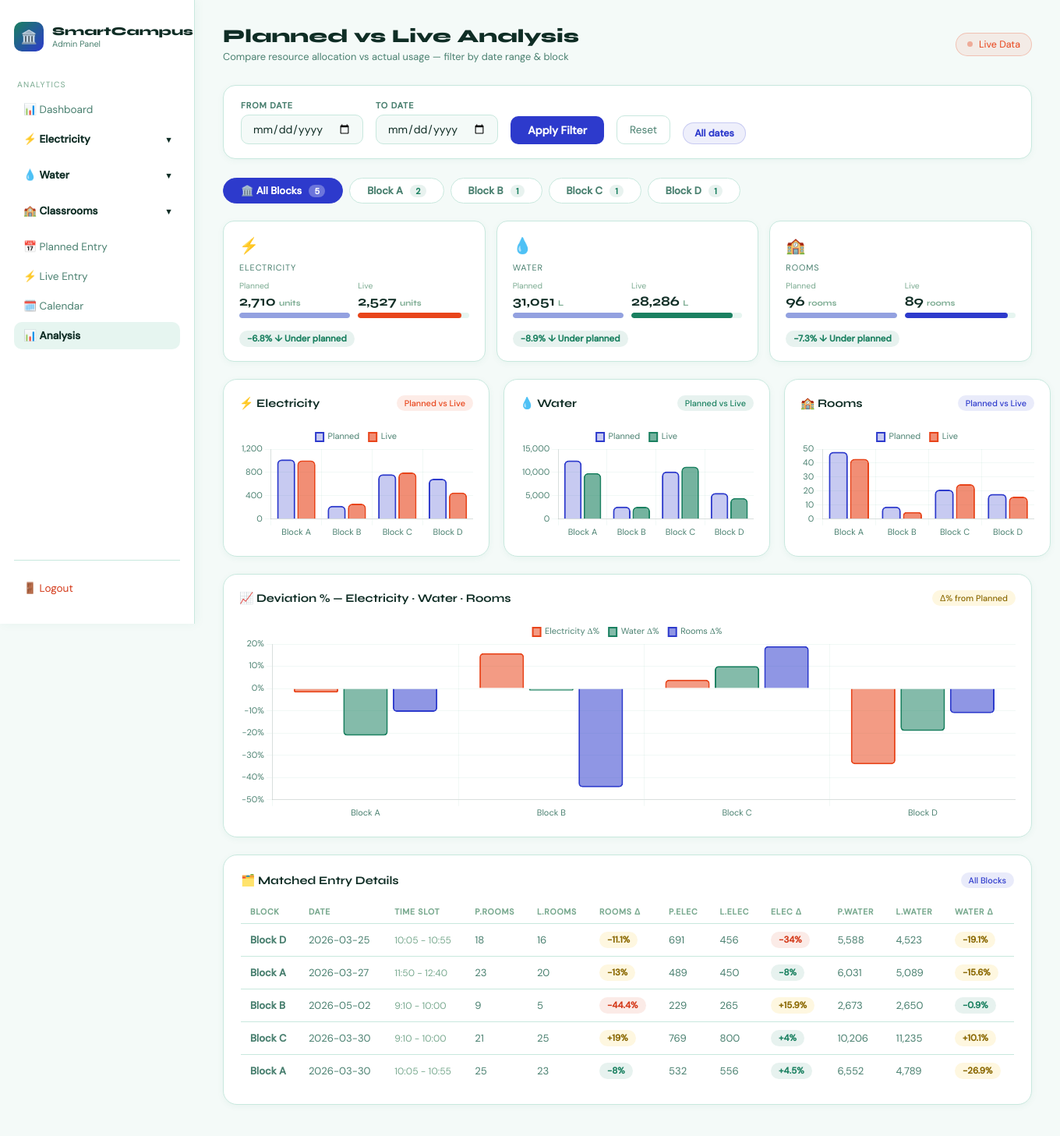
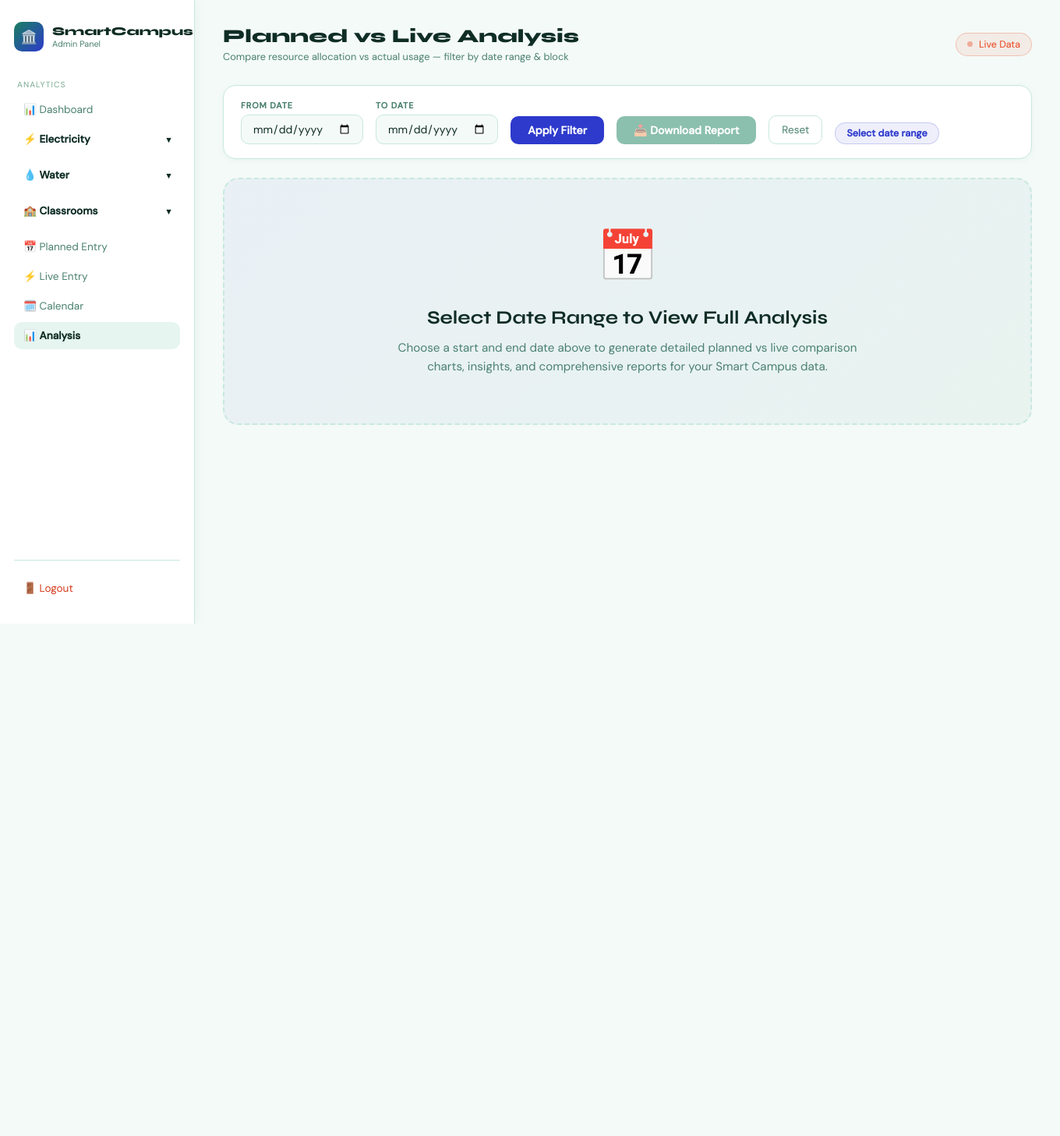
Before and after one commit to saksham998-png/Smart-Campus-Resource-Optimization-System-Using-Data-Analytics-and-Automation, a Flask app: page /analysis in a window 1360 px wide. Shown: the top 1457 px of the page at 78% size. After the commit the page ends 800 px from the top, so only its background shows below. Run offline with Flask 3, Linux system fonts and the light colour scheme; the visitor is signed in with stand-in values (Sample User, id 1).

Commit message:
analysis page  updated

```diff
--- a/app.py
+++ b/app.py
@@ -1,6 +1,7 @@
-from flask import Flask, render_template, jsonify, request, redirect, url_for, session
+from flask import Flask, render_template, jsonify, request, redirect, url_for, session, send_file
 import pandas as pd
 import os
+from report_generator import generate_analysis_report
 
 app = Flask(__name__)
 app.secret_key = "smartcampus2025"
@@ -455,6 +456,40 @@ def analysis_api():
     })
 
 
+@app.route("/api/download-report", methods=["POST"])
+def download_report():
+    """
+    Generate and download a comprehensive PDF report
+    """
+    if not session.get("logged_in"):
+        return jsonify({"error": "Unauthorized"}), 401
+
+    try:
+        req_data = request.get_json()
+        date_from = req_data.get('date_from')
+        date_to = req_data.get('date_to')
+        block = req_data.get('block', 'ALL')
+        analysis_data = req_data.get('data')
+
+        if not date_from or not date_to:
+            return jsonify({"error": "Date range required"}), 400
+
+        # Generate the PDF
+        pdf_buffer = generate_analysis_report(date_from, date_to, block, analysis_data)
+
+        # Send the file
+        return send_file(
+            pdf_buffer,
+            mimetype='application/pdf',
+            as_attachment=True,
+            download_name=f'Smart_Campus_Analysis_{date_from}_to_{date_to}.pdf'
+        )
+
+    except Exception as e:
+        print(f"Error generating report: {e}")
+        return jsonify({"error": str(e)}), 500
+
+
 @app.route("/logout")
 def logout():
     session.clear()
--- a/templates/analysis.html
+++ b/templates/analysis.html
@@ -28,7 +28,10 @@
       border-radius: 10px; font-size: 0.88rem; font-weight: 600; cursor: pointer;
       font-family: 'DM Sans', sans-serif; transition: background 0.2s; align-self: flex-end;
     }
-    .filter-btn:hover { background: #2030b0; }
+    .filter-btn:hover:not(:disabled) { background: #2030b0; }
+    .filter-btn:disabled { opacity: 0.5; cursor: not-allowed; }
+    .filter-btn.download-btn { background: var(--teal); }
+    .filter-btn.download-btn:hover:not(:disabled) { background: #156850; }
     .filter-reset {
       padding: 9px 16px; background: transparent; color: var(--muted); border: 1.5px solid var(--border);
       border-radius: 10px; font-size: 0.85rem; cursor: pointer; font-family: 'DM Sans', sans-serif;
@@ -39,6 +42,39 @@
       font-size: 0.78rem; padding: 5px 14px; border-radius: 20px; font-weight: 600;
       background: rgba(45,58,204,0.08); color: var(--indigo); border: 1px solid rgba(45,58,204,0.2);
       align-self: flex-end;
+    }
+
+    /* ── Selection Prompt ── */
+    .selection-prompt {
+      background: linear-gradient(135deg, rgba(45,58,204,0.05) 0%, rgba(26,128,96,0.05) 100%);
+      border: 2px dashed var(--border);
+      border-radius: 20px;
+      padding: 60px 40px;
+      text-align: center;
+      margin-bottom: 24px;
+    }
+    .prompt-icon {
+      font-size: 64px;
+      margin-bottom: 20px;
+      animation: float 3s ease-in-out infinite;
+    }
+    @keyframes float {
+      0%, 100% { transform: translateY(0px); }
+      50% { transform: translateY(-10px); }
+    }
+    .prompt-title {
+      font-family: 'Syne', sans-serif;
+      font-size: 1.5rem;
+      font-weight: 700;
+      color: var(--text);
+      margin-bottom: 12px;
+    }
+    .prompt-text {
+      font-size: 0.95rem;
+      color: var(--muted);
+      line-height: 1.6;
+      max-width: 600px;
+      margin: 0 auto;
     }
 
     /* ── Block tabs ── */
@@ -128,6 +164,9 @@
     .empty-state strong { display: block; font-family: 'Syne', sans-serif; font-size: 1rem; color: var(--muted); margin-bottom: 6px; }
     .empty-state p { font-size: 0.85rem; line-height: 1.6; }
     .empty-state a { color: var(--indigo); font-weight: 600; }
+
+    .content-area { display: none; }
+    .content-area.visible { display: block; }
   </style>
 </head>
 <body>
@@ -156,10 +195,22 @@
       <input type="date" id="dateTo" class="filter-input">
     </div>
     <button class="filter-btn" onclick="applyFilter()">Apply Filter</button>
+    <button class="filter-btn download-btn" onclick="downloadReport()" id="downloadBtn" disabled>
+      📥 Download Report
+    </button>
     <button class="filter-reset" onclick="resetFilter()">Reset</button>
-    <div class="filter-result-tag" id="filterTag">All dates</div>
+    <div class="filter-result-tag" id="filterTag">Select date range</div>
   </div>
 
+  <!-- ── Selection Prompt ── -->
+  <div class="selection-prompt" id="selectionPrompt">
+    <div class="prompt-icon">📅</div>
+    <div class="prompt-title">Select Date Range to View Full Analysis</div>
+    <div class="prompt-text">Choose a start and end date above to generate detailed planned vs live comparison charts, insights, and comprehensive reports for your Smart Campus data.</div>
+  </div>
+
+  <!-- ── Content Area (hidden until filter applied) ── -->
+  <div class="content-area" id="contentArea">
     <!-- ── Block Tabs ── -->
     <div class="block-tabs" id="blockTabs">
       <div class="btab active" data-block="ALL" onclick="switchBlock('ALL')">
@@ -224,6 +275,7 @@
       </div>
       <div id="tableBody"></div>
     </div>
+  </div>
 
 </main>
 
@@ -251,6 +303,7 @@
   /* ── Global data ── */
   let currentData = null;
   let activeBlock = 'ALL';
+  let hasAppliedFilter = false;
 
   /* ── Chart base options ── */
   function baseOpts(yCallback) {
@@ -287,20 +340,86 @@
   function applyFilter() {
     const f = document.getElementById('dateFrom').value;
     const t = document.getElementById('dateTo').value;
+
+    if (!f || !t) {
+      alert('Please select both start and end dates');
+      return;
+    }
+
     const tag = document.getElementById('filterTag');
-    if (f || t) {
-      tag.textContent = (f || '…') + ' → ' + (t || '…');
-    } else {
-      tag.textContent = 'All dates';
-    }
+    tag.textContent = f + ' → ' + t;
+
+    hasAppliedFilter = true;
+    document.getElementById('selectionPrompt').style.display = 'none';
+    document.getElementById('contentArea').classList.add('visible');
+    document.getElementById('downloadBtn').disabled = false;
+
     loadData();
   }
 
   function resetFilter() {
     document.getElementById('dateFrom').value = '';
     document.getElementById('dateTo').value   = '';
-    document.getElementById('filterTag').textContent = 'All dates';
-    loadData();
+    document.getElementById('filterTag').textContent = 'Select date range';
+    document.getElementById('downloadBtn').disabled = true;
+
+    hasAppliedFilter = false;
+    document.getElementById('selectionPrompt').style.display = 'block';
+    document.getElementById('contentArea').classList.remove('visible');
+    destroyCharts();
+  }
+
+  /* ─────────────────────────────────────────
+     DOWNLOAD REPORT
+  ───────────────────────────────────────── */
+  async function downloadReport() {
+    if (!currentData || !hasAppliedFilter) {
+      alert('Please apply a date filter first');
+      return;
+    }
+
+    const f = document.getElementById('dateFrom').value;
+    const t = document.getElementById('dateTo').value;
+
+    const btn = document.getElementById('downloadBtn');
+    const originalText = btn.innerHTML;
+    btn.innerHTML = '⏳ Generating...';
+    btn.disabled = true;
+
+    try {
+      const response = await fetch('/api/download-report', {
+        method: 'POST',
+        headers: {
+          'Content-Type': 'application/json',
+        },
+        body: JSON.stringify({
+          date_from: f,
+          date_to: t,
+          block: activeBlock,
+          data: currentData
+        })
+      });
+
+      if (response.ok) {
+        const blob = await response.blob();
+        const url = window.URL.createObjectURL(blob);
+        const a = document.createElement('a');
+        a.href = url;
+        a.download = `Smart_Campus_Analysis_${f}_to_${t}.pdf`;
+        document.body.appendChild(a);
+        a.click();
+        window.URL.revokeObjectURL(url);
+        document.body.removeChild(a);
+      } else {
+        alert('Error generating report');
+      }
+    } catch (error) {
+      console.error('Download error:', error);
+      alert('Error downloading report');
+    } finally {
+      btn.innerHTML = originalText;
+      btn.disabled = false;
+    }
   }
 
   /* ─────────────────────────────────────────
@@ -533,7 +652,6 @@
   window.addEventListener('DOMContentLoaded', () => {
     document.getElementById('loadingState').style.display = 'none';
     document.getElementById('mainContent').style.display  = 'block';
-    loadData();
   });
 </script>
 </body>
--- a/templates/dashboard.html
+++ b/templates/dashboard.html
@@ -158,6 +158,7 @@
     }
   });
 
+
   fetch('/api/live-dashboard')
     .then(r => r.json())
     .then(d => {
```
Also changed, not shown: requirements.txt (line endings or trailing spaces). Lines whose indentation alone changed are shown as unchanged.
